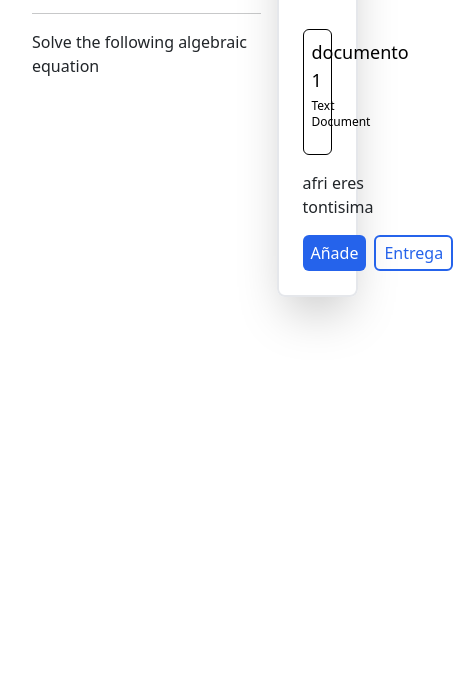
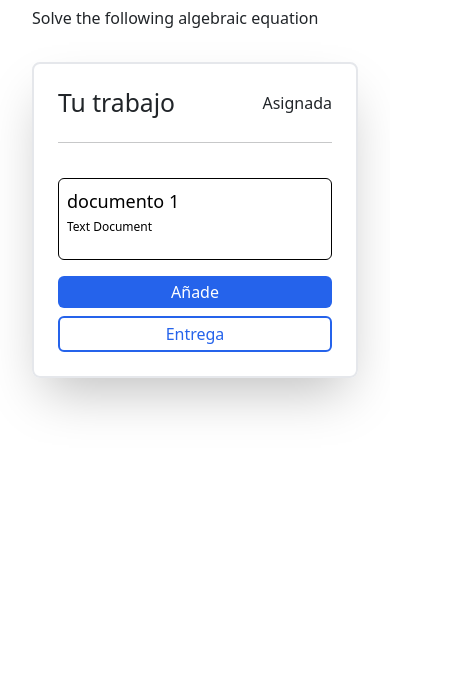
Before and after one commit to Lieety/Re-Moodel-acio, an Astro site: page /c/1/t/1 in a window 390 px wide. Shown: the part 148-844 px from the top of the page, 455 px wide, since content can reach past the window. Built offline with nearby package versions, Linux system fonts and the light colour scheme; Astro itself is replaced by a stand-in of ours.

Commit message:
arreglando componente para movil

```diff
--- a/src/components/EntregarTarea.astro
+++ b/src/components/EntregarTarea.astro
@@ -39,10 +39,12 @@ const { isAssigned, docs } = Astro.props;
     })
   }
 
-  afri eres tontisima
-  <div class="flex flex-row gap-2">
-    <button class="px-2 py-1 rounded-md bg-blue-600 text-white">Añade</button>
-    <button class="border-2 border-blue-600 px-2 py-1 rounded-md text-blue-600"
+  <div class="flex flex-col gap-2 w-full">
+    <button class="px-2 py-1 rounded-md bg-blue-600 text-white w-full"
+      >Añade</button
+    >
+    <button
+      class="border-2 border-blue-600 px-2 py-1 rounded-md text-blue-600 w-full"
       >Entrega</button
     >
   </div>
--- a/src/pages/c/[clase]/t/[tarea].astro
+++ b/src/pages/c/[clase]/t/[tarea].astro
@@ -20,8 +20,8 @@ const { tarea } = Astro.params;
     {
       tareaInfo.map((e) => {
         return (
-          <article class="flex flex-row justify-between  gap-3">
-            <main class="w-3/4">
+          <article class="flex md:flex-row flex-col justify-between gap-3">
+            <main class="md:w-3/4 w-full">
               <h1>{e.name}</h1>
               <section>
                 <span class="">
@@ -37,7 +37,7 @@ const { tarea } = Astro.params;
               <hr />
               <p>{e.description}</p>
             </main>
-            <aside class="w-1/4">
+            <aside class="md:w-1/4 md:full">
               <EntregarTarea
                 isAssigned={true}
                 docs={[
```
